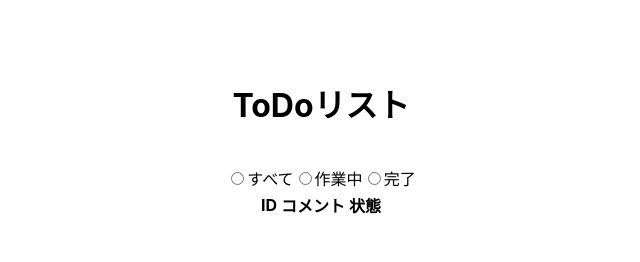
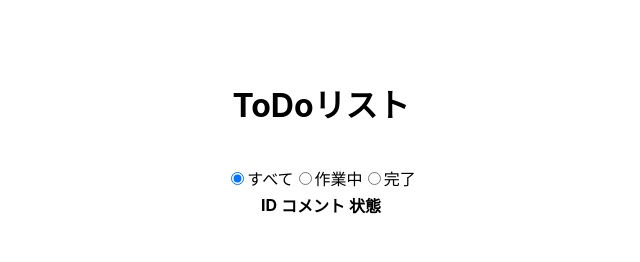
Before and after one commit to kakky08/React, a React (Create React App) app: page / in a window 1280 px wide. Shown: the top 262 px of the page, without its empty margins (319-959 px from the left). Built offline with nearby package versions, Linux system fonts and the light colour scheme.

Commit message:
タスクの表示/非表示機能の実装

```diff
--- a/src/components/TodoList.jsx
+++ b/src/components/TodoList.jsx
@@ -1,22 +1,29 @@
 import React from 'react'
+import { useState } from 'react';
 
 export const TodoList = ({ taskList, setTaskList }) => {
+
+    const [state, setState] = useState('すべて');
 
     const handleDelete = (id) => {
         setTaskList(taskList.filter((task) => task.id !== id));
     }
 
-    const handleChengeState = (index) => {
-        taskList[index].state = taskList[index].state === '作業中' ? '完了' : '作業中';
+    const handleChengeState = (task) => {
+        task.state = task.state === '作業中' ? '完了' : '作業中';
         setTaskList([...taskList]);
+    }
+
+    const handleStateSearch = (e) => {
+        setState(e.target.value);
     }
 
     return (
         <div className='todo-list'>
             <form className='form'>
-                <input className='input' type="radio" name="state" value="all" />すべて
-                <input className='input' type="radio" name="state" value="work" />作業中
-                <input className='input' type="radio" name="state" value="completion" />完了
+                <input className='input' type="radio" name="state" value="すべて" onClick={handleStateSearch} defaultChecked/>すべて
+                <input className='input' type="radio" name="state" value="作業中" onClick={handleStateSearch}/>作業中
+                <input className='input' type="radio" name="state" value="完了" onClick={handleStateSearch}/>完了
             </form>
             <table className='table'>
                 <thead className='thead'>
@@ -27,12 +34,12 @@ export const TodoList = ({ taskList, setTaskList }) => {
                     </tr>
                 </thead>
                 <tbody className='tbody'>
-                    {taskList.map((task, index) => (
-                        <tr className='row' key={index}>
+                    {taskList.filter(task => state === task.state || state === 'すべて').map((task, index) => (
+                        <tr  className='row' key={index}>
                             <td className='data'>{ task.id }</td>
                             <td className='data'>{ task.text }</td>
                             <td className='data'>
-                                <button className='button completeion' onClick={() => handleChengeState(index)}>{ task.state }</button>
+                                <button className='button completeion' onClick={() => handleChengeState(task)}>{ task.state }</button>
                                 <button className='button delete' onClick={() => handleDelete(task.id)}>削除</button>
                             </td>
                         </tr>
```
